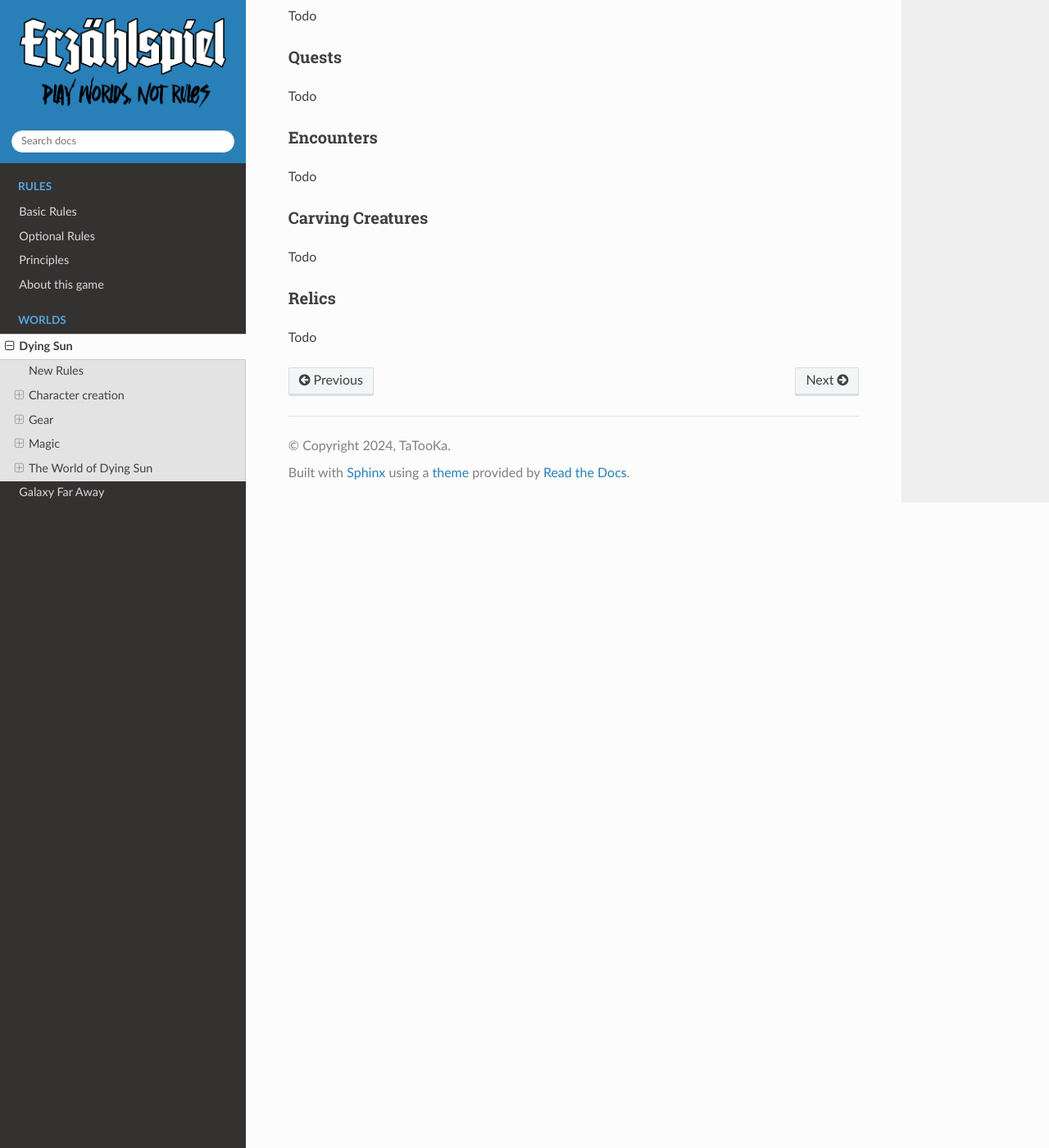
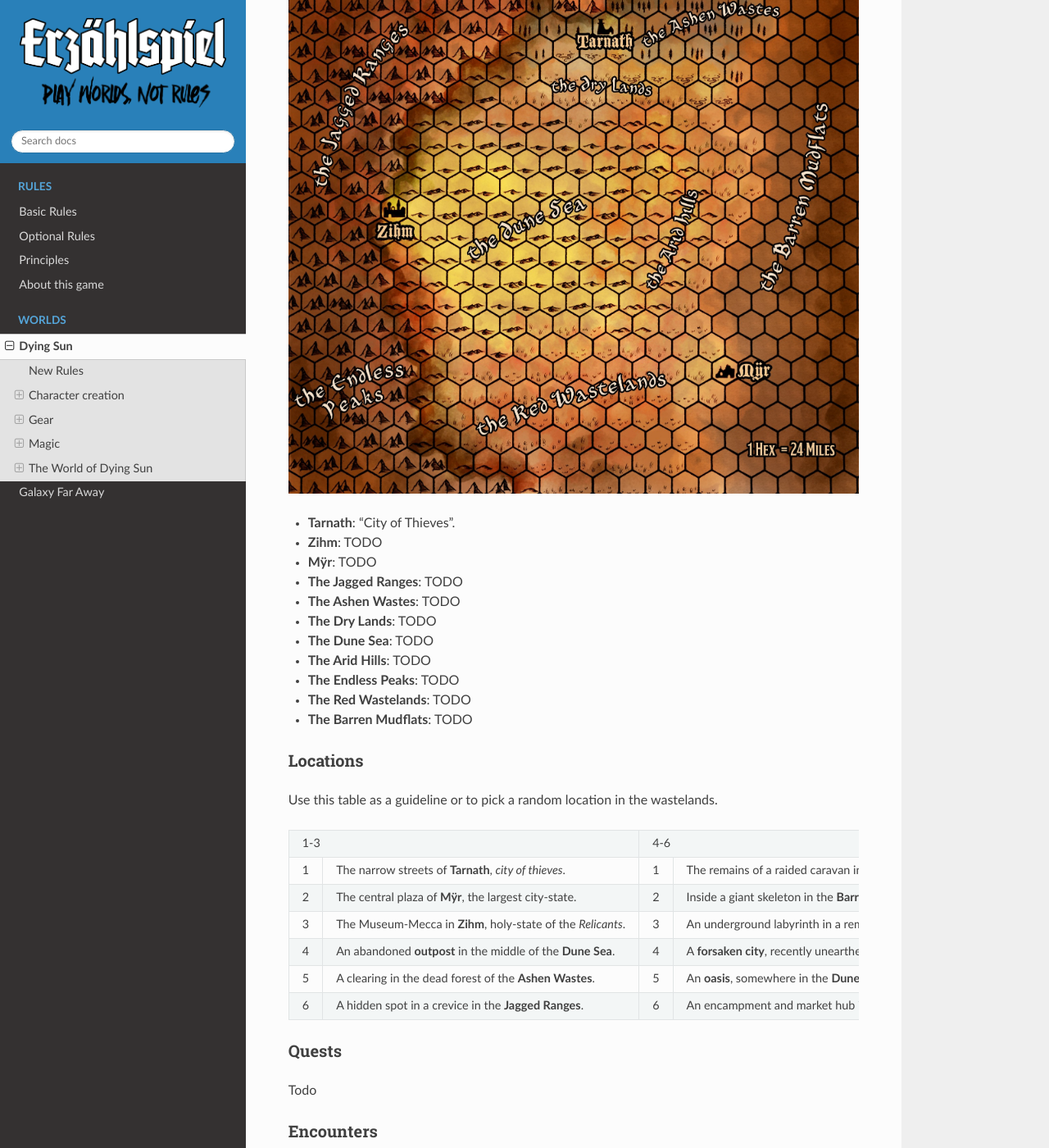
Before and after one commit to TaTooKa/froth, a Sphinx documentation site: the page built from docs/source/pages/dyingsun.rst, in a window 1280 px wide and 1400 px high, scrolled down 7780 px. Shown: the whole window at 82% size. Built offline with Sphinx 7.4.7 and the Read the Docs theme 3.1.0, drawn with Linux system fonts in a browser that asks for light colours; cross-references to code outside the pages are shown as plain code.

Commit message:
add dying sun map.

```diff
--- a/docs/source/pages/dyingsun.rst
+++ b/docs/source/pages/dyingsun.rst
@@ -390,10 +390,40 @@ The GM sets **1 to 4 conditions** before you roll:
 The World of Dying Sun
 ----------------------
 
+.. image:: ../_static/images/dying-sun-map.jpg
+
+- **Tarnath**: "City of Thieves".
+- **Zihm**: TODO
+- **Mÿr**: TODO
+- **The Jagged Ranges**: TODO
+- **The Ashen Wastes**: TODO
+- **The Dry Lands**: TODO
+- **The Dune Sea**: TODO
+- **The Arid Hills**: TODO
+- **The Endless Peaks**: TODO
+- **The Red Wastelands**: TODO
+- **The Barren Mudflats**: TODO
+
 Locations
 ~~~~~~~~~
 
-Todo
+Use this table as a guideline or to pick a random location in the wastelands.
+
++------------------------------------------------------------------+----------------------------------------------------------------+
+|  1-3                                                             | 4-6                                                            |
++---+--------------------------------------------------------------+---+------------------------------------------------------------+
+| 1 | The narrow streets of **Tarnath**, *city of thieves*.        | 1 | The remains of a raided caravan in the **Red Wastelands**. |
++---+--------------------------------------------------------------+---+------------------------------------------------------------+
+| 2 | The central plaza of **Mÿr**, the largest city-state.        | 2 | Inside a giant skeleton in the **Barren Mudflat**.         |
++---+--------------------------------------------------------------+---+------------------------------------------------------------+
+| 3 | The Museum-Mecca in **Zihm**, holy-state of the *Relicants*. | 3 | An underground labyrinth in a remote, forgotten ruin.      |
++---+--------------------------------------------------------------+---+------------------------------------------------------------+
+| 4 | An abandoned **outpost** in the middle of the **Dune Sea**.  | 4 | A **forsaken city**, recently unearthed from the sand.     |
++---+--------------------------------------------------------------+---+------------------------------------------------------------+
+| 5 | A clearing in the dead forest of the **Ashen Wastes**.       | 5 | An **oasis**, somewhere in the **Dune Sea**.               |
++---+--------------------------------------------------------------+---+------------------------------------------------------------+
+| 6 | A hidden spot in a crevice in the **Jagged Ranges**.         | 6 | An encampment and market hub in the **Arid Hills**.        |
++---+--------------------------------------------------------------+---+------------------------------------------------------------+
 
 Quests
 ~~~~~~
```
Also changed, not shown: docs/source/_static/images/dying-sun-map.jpg (added).
